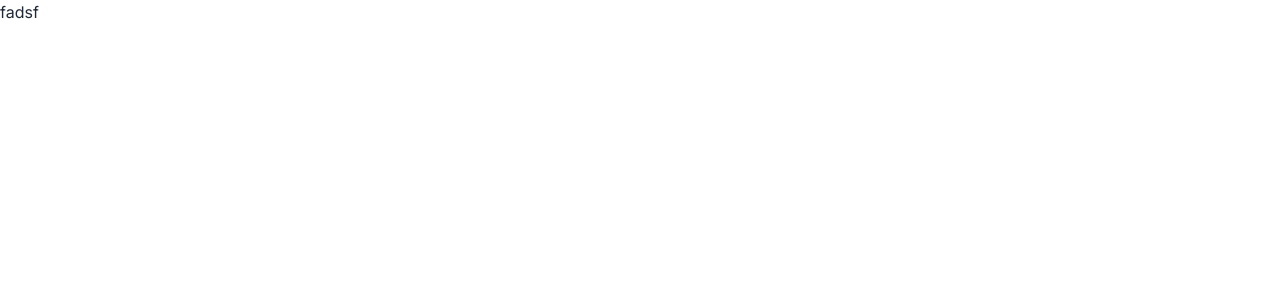
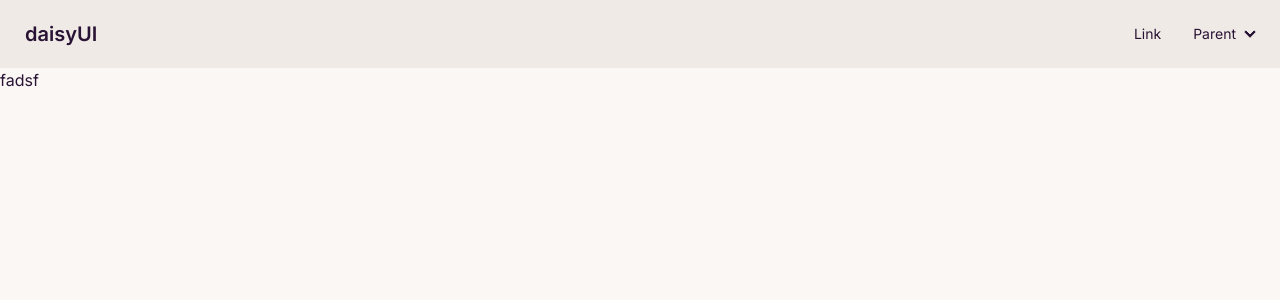
Before and after one commit to Kaushik1766/food-recipe, a Next.js app: page / in a window 1280 px wide. Shown: the top 300 px of the page. Built offline with nearby package versions, Linux system fonts and the light colour scheme.

Commit message:
initial setup

```diff
--- a/app/layout.tsx
+++ b/app/layout.tsx
@@ -1,6 +1,7 @@
 import type { Metadata } from "next";
 import { Inter } from "next/font/google";
 import "./globals.css";
+import Navbar from '@/components/Navbar'
 
 const inter = Inter({ subsets: ["latin"] });
 
@@ -15,8 +16,11 @@
   children: React.ReactNode;
 }>) {
   return (
-    <html lang="en">
-      <body className={inter.className}>{children}</body>
+    <html lang="en" data-theme='cupcake'>
+      <body className={inter.className}>
+        <Navbar />
+        {children}
+      </body>
     </html>
   );
 }
--- /dev/null
+++ b/components/Navbar.jsx
@@ -0,0 +1,29 @@
+import React from 'react'
+
+function Navbar() {
+    return (
+        <div className="navbar bg-base-200">
+            <div className="flex-1">
+                <a className="btn btn-ghost text-xl">daisyUI</a>
+            </div>
+            <div className="flex-none">
+                <ul className="menu menu-horizontal px-1">
+                    <li><a>Link</a></li>
+                    <li>
+                        <details>
+                            <summary>
+                                Parent
+                            </summary>
+                            <ul className="p-2 bg-base-100 rounded-t-none">
+                                <li><a>Link 1</a></li>
+                                <li><a>Link 2</a></li>
+                            </ul>
+                        </details>
+                    </li>
+                </ul>
+            </div>
+        </div>
+    )
+}
+
+export default Navbar
--- a/tailwind.config.ts
+++ b/tailwind.config.ts
@@ -15,6 +15,42 @@
       },
     },
   },
+  daisyui: {
+    themes: [
+      "light",
+      "dark",
+      "cupcake",
+      "bumblebee",
+      "emerald",
+      "corporate",
+      "synthwave",
+      "retro",
+      "cyberpunk",
+      "valentine",
+      "halloween",
+      "garden",
+      "forest",
+      "aqua",
+      "lofi",
+      "pastel",
+      "fantasy",
+      "wireframe",
+      "black",
+      "luxury",
+      "dracula",
+      "cmyk",
+      "autumn",
+      "business",
+      "acid",
+      "lemonade",
+      "night",
+      "coffee",
+      "winter",
+      "dim",
+      "nord",
+      "sunset",
+    ],
+  },
   plugins: [require("daisyui")],
 };
 export default config;
```
